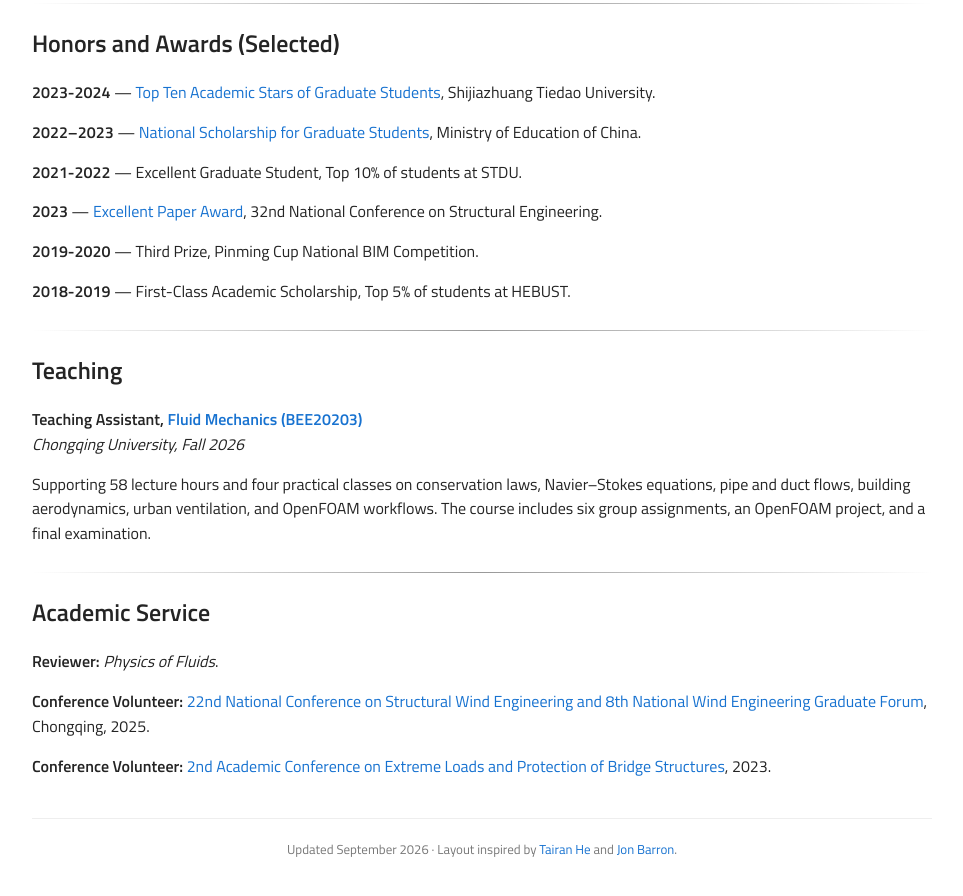
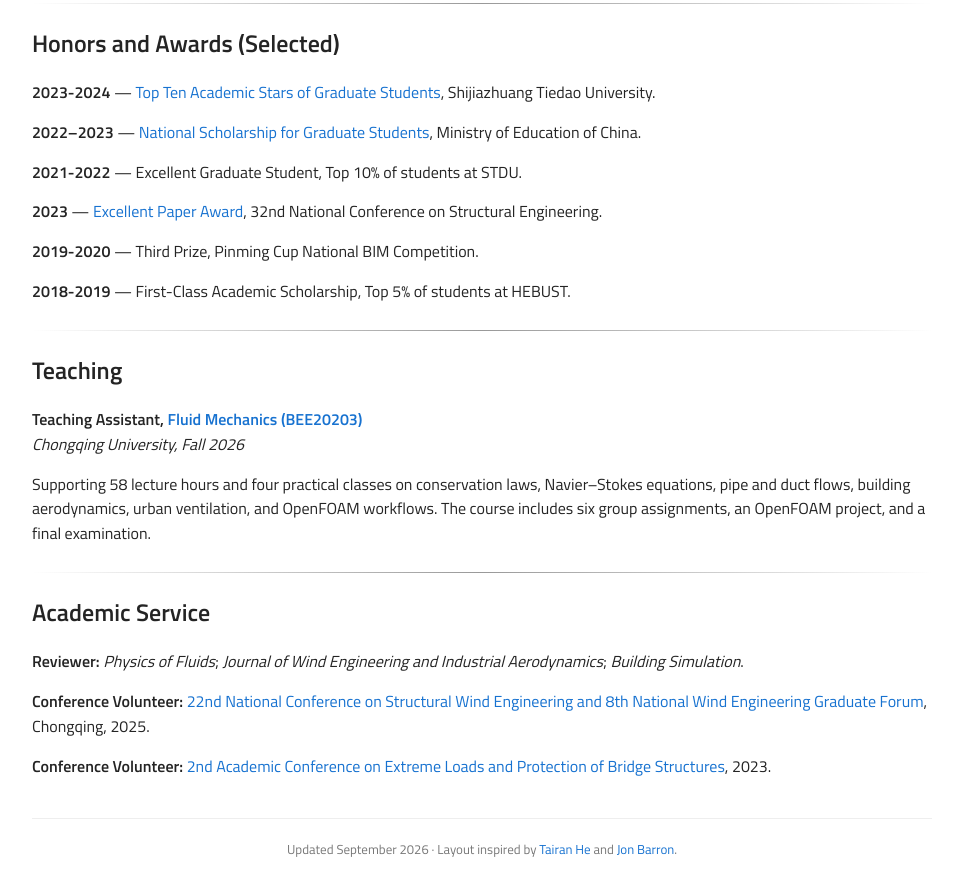
Before and after one commit to Jason-S-Liu/Jason-S-Liu.github.io, a plain HTML site: page index.html in a window 1280 px wide. Shown: the part 3274-4170 px from the top of the page, without its empty margins (158-1121 px from the left). Drawn offline with Linux system fonts and the light colour scheme.

Commit message:
Add JWEIA and Building Simulation to reviewing service

```diff
--- a/index.html
+++ b/index.html
@@ -262,7 +262,7 @@
                 </p>
 </section>
 <section id="service" aria-labelledby="service-heading"><h2 id="service-heading">Academic Service</h2>
-<p><strong>Reviewer:</strong> <em>Physics of Fluids</em>.</p>
+<p><strong>Reviewer:</strong> <em>Physics of Fluids</em>; <em>Journal of Wind Engineering and Industrial Aerodynamics</em>; <em>Building Simulation</em>.</p>
                 <p><strong>Conference Volunteer:</strong>
                   <a href="https://mp.weixin.qq.com/s/VJabjzWD3Skfu_AYy0uamw">22nd National Conference on Structural Wind Engineering and 8th National Wind Engineering Graduate Forum</a>, Chongqing, 2025.</p>
                 <p><strong>Conference Volunteer:</strong>
@@ -272,7 +272,7 @@
 </main>
 <script src="scripts/publications.js" defer></script>
 <script src="scripts/contact.js" defer></script>
-<script src="scripts/translations.js?v=3" defer></script>
+<script src="scripts/translations.js?v=4" defer></script>
 <script src="scripts/language.js?v=2" defer></script>
 </body>
 </html>
--- a/scripts/translations.js
+++ b/scripts/translations.js
@@ -38,7 +38,7 @@ window.siteTranslations = {
   "#honors > p:nth-of-type(6)": "<strong>2018–2019</strong> — 一等学业奖学金，河北科技大学前 5%。",
   "#teaching > p:nth-of-type(1)": "<strong>课程助教，<a href=\"https://cruz-fluid-course-hub.flux-lab-9249.chatgpt.site/\">流体力学（BEE20203）</a></strong><br><em>重庆大学，2026 年秋季学期</em>",
   "#teaching > p:nth-of-type(2)": "协助开展 58 学时理论教学和 4 次实践课，内容包括守恒定律、Navier–Stokes 方程、管道流动、建筑空气动力学、城市通风和 OpenFOAM 模拟流程。课程包含 6 次小组作业、1 项 OpenFOAM 项目及期末考试。",
-  "#service > p:nth-of-type(1)": "<strong>期刊审稿：</strong><em>Physics of Fluids</em>。",
+  "#service > p:nth-of-type(1)": "<strong>期刊审稿：</strong><em>Physics of Fluids</em>；<em>Journal of Wind Engineering and Industrial Aerodynamics</em>；<em>Building Simulation</em>。",
   "#service > p:nth-of-type(2)": "<strong>会议志愿者：</strong><a href=\"https://mp.weixin.qq.com/s/VJabjzWD3Skfu_AYy0uamw\">第 22 届全国结构风工程学术会议暨第 8 届全国风工程研究生论坛</a>，重庆，2025 年。",
   "#service > p:nth-of-type(3)": "<strong>会议志愿者：</strong><a href=\"https://mp.weixin.qq.com/s/pUNV8PogjomFV7Rip52mwA\">第二届桥梁结构极端荷载与防护学术会议</a>，2023 年。",
   "footer": "更新于 2026 年 9 月 · 布局参考 <a href=\"https://tairanhe.com/\">Tairan He</a> 与 <a href=\"https://github.com/jonbarron/jonbarron.github.io\">Jon Barron</a>。",
```
